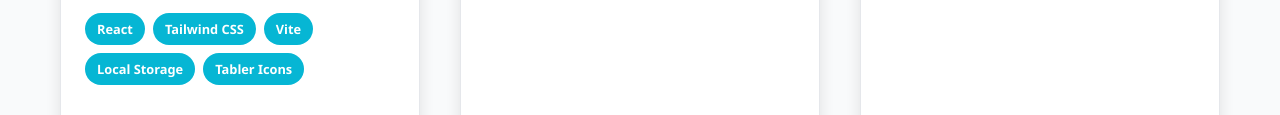
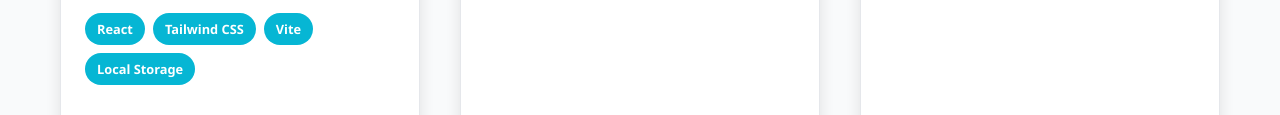
Before and after one commit to KaiPham27/KaiPham27-jumar.github.io, a plain HTML site: page index.html in a window 1280 px wide. Shown: the part 2759-2874 px from the top of the page. Drawn offline with Linux system fonts and the light colour scheme.

Commit message:
focusflow

```diff
--- a/index.html
+++ b/index.html
@@ -203,7 +203,6 @@
                         <span class="tech-tag">Tailwind CSS</span>
                         <span class="tech-tag">Vite</span>
                         <span class="tech-tag">Local Storage</span>
-                        <span class="tech-tag">Tabler Icons</span>
 
                     </div>
                     <div class="project-links">
```
